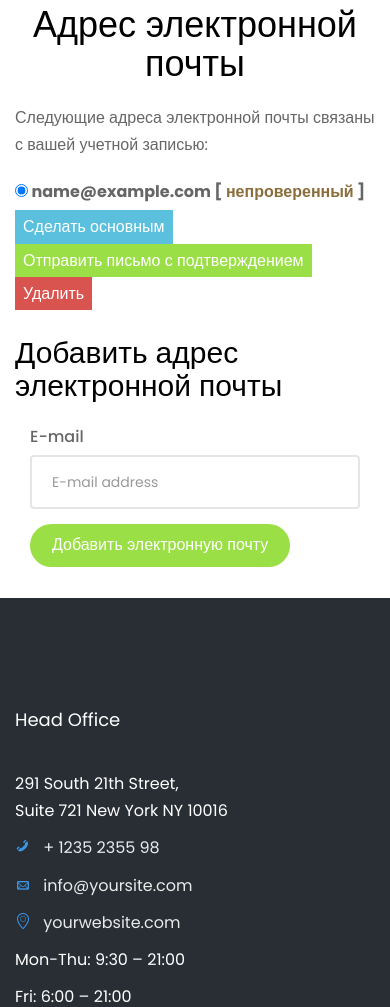
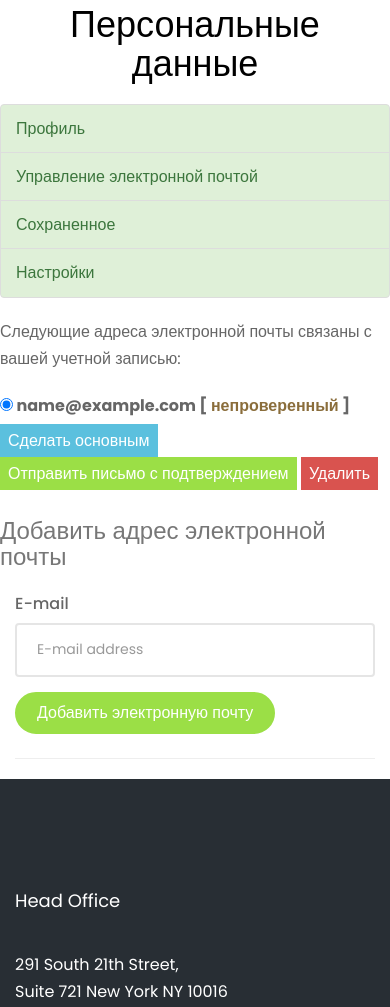
Before and after one commit to 0muraliev/Aesculapius.kg, a Django app: page /accounts/email/ in a window 390 px wide. Shown: the part 186-1193 px from the top of the page. Run offline with Django 3.2, Linux system fonts and the light colour scheme; the visitor is signed in with stand-in values (Sample User, id 1); data comes from the database, SQL or seed files in the repository; some libraries are stand-ins or nearby versions; some web fonts are replaced.

Commit message:
added phone_number field and socialaccount connections page

```diff
--- a/Platform/settings.py
+++ b/Platform/settings.py
@@ -24,12 +24,17 @@ INSTALLED_APPS = [
     'core',
     'user_account',
 
+    'phonenumber_field',
+
     'allauth',
     'allauth.account',
     'allauth.socialaccount',
     'allauth.socialaccount.providers.google',
     'allauth.socialaccount.providers.vk',
 ]
+
+PHONENUMBER_DB_FORMAT = 'NATIONAL'
+PHONENUMBER_DEFAULT_REGION = 'KG'
 
 LOGIN_REDIRECT_URL = '/'
 SITE_ID = 1
--- a/requirements.txt
+++ b/requirements.txt
@@ -6,8 +6,10 @@ defusedxml==0.6.0
 Django==3.1.2
 django-allauth==0.43.0
 django-bootstrap4==2.3.1
+django-phonenumber-field==5.0.0
 idna==2.10
 oauthlib==3.1.0
+phonenumbers==8.12.11
 Pillow==8.0.0
 PyJWT==1.7.1
 python3-openid==3.2.0
--- a/templates/account/email.html
+++ b/templates/account/email.html
@@ -5,8 +5,12 @@
 
 
 {% block content %}
-<h1 class="display-4 text-center user-select-none">Адрес электронной почты</h1>
+    <h1 class="text-center user-select-none">Персональные данные</h1>
     {% include 'core/includes/messages.html' %}
+    <div class="row">
+        {% include 'includes/side_panel.html' %}
+        <div class="col-5">
+
             {% if user.emailaddress_set.all %}
                 <p>Следующие адреса электронной почты связаны с вашей учетной записью:</p>
 
@@ -15,40 +19,45 @@
 
                         {% for emailaddress in user.emailaddress_set.all %}
                             <div class="ctrlHolder">
-            <label for="email_radio_{{forloop.counter}}" class="{% if emailaddress.primary %}primary_email{%endif%}">
-                <input id="email_radio_{{forloop.counter}}" type="radio" name="email"
-                       {% if emailaddress.primary or user.emailaddress_set.count == 1 %}checked="checked" {%endif %}
-                       value="{{emailaddress.email}}"/>
+                                <label for="email_radio_{{ forloop.counter }}"
+                                       class="{% if emailaddress.primary %}primary_email{% endif %}">
+                                    <input id="email_radio_{{ forloop.counter }}" type="radio" name="email"
+                                           {% if emailaddress.primary or user.emailaddress_set.count == 1 %}checked="checked" {% endif %}
+                                           value="{{ emailaddress.email }}"/>
                                     {{ emailaddress.email }} [
                                     {% if emailaddress.verified %}
                                         <span class="text-success">проверенный</span>
                                     {% else %}
                                         <span class="text-warning">непроверенный</span>
                                     {% endif %}
-                ]{% if emailaddress.primary %} - [<span class="text-secondary"> основной </span>]{% endif %}
+                                    ]{% if emailaddress.primary %} - [<span class="text-secondary"> основной </span>
+                                    ]{% endif %}
                                 </label>
                             </div>
                         {% endfor %}
 
                         <button class="btn-info" type="submit" name="action_primary">Сделать основным</button>
-        <button class="btn-primary" type="submit" name="action_send">Отправить письмо с подтверждением</button>
+                        <button class="btn-primary" type="submit" name="action_send">Отправить письмо с подтверждением
+                        </button>
                         <button class="btn-danger" type="submit" name="action_remove">Удалить</button>
                     </fieldset>
                 </form>
 
             {% else %}
                 <p><strong>Предупреждение:</strong> В настоящее время у вас не настроен адрес электронной почты. Вам действительно стоит
-    добавить адрес электронной почты, чтобы вы могли получать уведомления, сбрасывать пароль и т. Д..</p>
-
+                    добавить адрес электронной почты, чтобы вы могли получать уведомления, сбрасывать пароль и т. Д..
+                </p>
             {% endif %}
 
             {% if can_add_email %}
                 <br>
-<h2>Добавить адрес электронной почты</h2>
-<form method="post" action="{% url 'account_email' %}" class="col-sm-3 my-3">{% csrf_token %}
+                <h3 class="text-muted">Добавить адрес электронной почты</h3>
+                <form method="post" action="{% url 'account_email' %}" class="col-md-8">{% csrf_token %}
                     {% bootstrap_form form %}
                     <button name="action_add" class="btn btn-primary" type="submit">Добавить электронную почту</button>
                 </form>
-<br>
             {% endif %}
+        </div>
+    </div>
+    <hr>
 {% endblock %}
--- a/templates/socialaccount/messages/account_connected.txt
+++ b/templates/socialaccount/messages/account_connected.txt
@@ -1,2 +1,2 @@
 {% load i18n %}
-{% blocktrans %}The social account has been connected.{% endblocktrans %}
+Социальная учетная запись подключена.
--- a/templates/socialaccount/messages/account_connected_other.txt
+++ b/templates/socialaccount/messages/account_connected_other.txt
@@ -1,2 +1,2 @@
 {% load i18n %}
-{% blocktrans %}The social account is already connected to a different account.{% endblocktrans %}
+Социальная учетная запись уже подключена к другой учетной записи.
--- a/templates/socialaccount/messages/account_disconnected.txt
+++ b/templates/socialaccount/messages/account_disconnected.txt
@@ -1,2 +1,2 @@
 {% load i18n %}
-{% blocktrans %}The social account has been disconnected.{% endblocktrans %}
+Социальная учетная запись отключена.
--- a/user_account/forms.py
+++ b/user_account/forms.py
@@ -6,14 +6,15 @@ from .models import User, Profile
 class UserForm(forms.ModelForm):
     class Meta:
         model = User
-        fields = ['first_name', 'last_name', 'email']
+        fields = ['first_name', 'last_name']
 
 
 class ProfileForm(forms.ModelForm):
     class Meta:
         model = Profile
-        fields = ('photo', 'itn', 'gender', 'birth_date', 'city', 'blood_type')
+        fields = ('phone_number', 'photo', 'itn', 'gender', 'birth_date', 'city', 'blood_type')
         widgets = {
             'birth_date': forms.SelectDateWidget(years=range(1940, 2021)),
             'gender': forms.RadioSelect,
+            'phone_number': forms.TextInput(attrs={'placeholder': '+996 XXX XXXXXX'})
         }
--- a/user_account/models.py
+++ b/user_account/models.py
@@ -3,10 +3,12 @@ from django.core.validators import RegexValidator
 from django.db import models
 from django.db.models.signals import post_save
 from django.dispatch import receiver
+from phonenumber_field.modelfields import PhoneNumberField
 
 
 class Profile(models.Model):
     user = models.OneToOneField(User, on_delete=models.CASCADE)
+    phone_number = PhoneNumberField('Номер телефона', blank=True)
     itn = models.CharField('ИНН',
                            unique=True,
                            max_length=14,
--- a/user_account/templates/includes/side_panel.html
+++ b/user_account/templates/includes/side_panel.html
@@ -1,8 +1,7 @@
 <div class="col-3">
     <ul class="list-group">
-        <a class="list-group-item list-group-item-action list-group-item-success"
-           href="{% url 'profile' request.user.id %}">Профиль</a>
-        <a class="list-group-item list-group-item-action list-group-item-success" href="#">Контакт</a>
+        <a class="list-group-item list-group-item-action list-group-item-success" href="{% url 'profile' request.user.id %}">Профиль</a>
+        <a class="list-group-item list-group-item-action list-group-item-success" href="{% url 'account_email' %}">Управление электронной почтой</a>
         <a class="list-group-item list-group-item-action list-group-item-success" href="#">Сохраненное</a>
         <a class="list-group-item list-group-item-action list-group-item-success" href="{% url 'profile_update' %}">Настройки</a>
     </ul>
--- a/user_account/templates/profile.html
+++ b/user_account/templates/profile.html
@@ -15,6 +15,7 @@
                 <li class="list-group-item">Полное имя - {{ user.get_full_name }}</li>
                 <li class="list-group-item">Имя пользователя - @{{ user.username }}</li>
                 <li class="list-group-item">Электронная почта - {{ user.email }}</li>
+                <li class="list-group-item">Номер телефона - {{ user.profile.phone_number }}</li>
             </ul>
             <br>
             {% if request.user.id == user.id %}
@@ -41,8 +42,6 @@
                         <td>{{ user.profile.blood_type }}</td>
                     </tr>
                 </table>
-                {#                    <li class="list-group-item"><a href="{% url 'account_email' %}">Управление электронной почтой</a></li>#}
-                {#                    <li class="list-group-item"><a href="{% url 'account_reset_password' %}" class="text-danger">Сбросить пароль</a></li>#}
             {% endif %}
         </div>
     </div>
--- a/user_account/views.py
+++ b/user_account/views.py
@@ -16,12 +16,6 @@ def profile(request, id):
     user = User.objects.get(id=id)
     if request.user.id != user.id:
         return redirect('profile', id=request.user.id)
-
-    if request.method == 'POST':
-        form = UserForm(request.POST)
-        if form.is_valid():
-            form.save()
-            return redirect('profile')
 
     context = {'user': user}
     return render(request, 'profile.html', context)
```
Also changed, not shown: templates/openid/login.html (+4 -7 lines), templates/socialaccount/connections.html (+11 -12 lines), user_account/templates/profile_update.html (+8 -0 lines), user_account/migrations/0003_profile_phone_number.py (added). Lines whose indentation alone changed are shown as unchanged.
